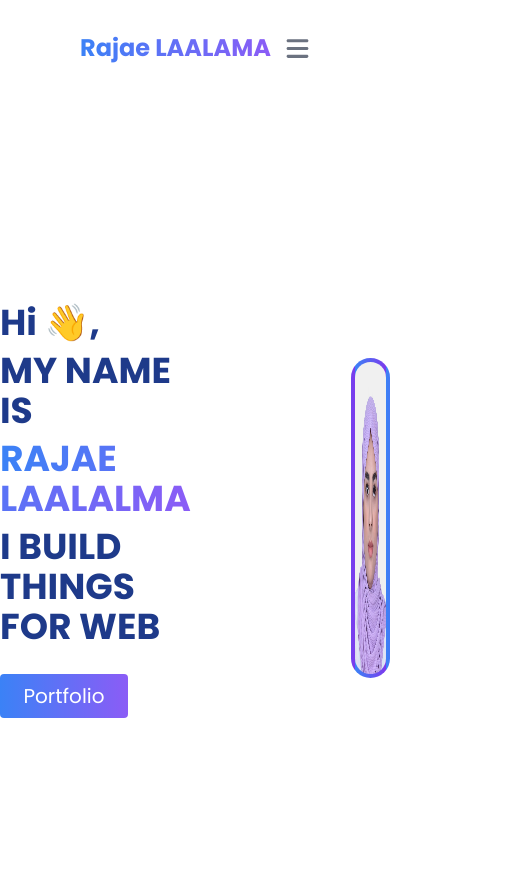
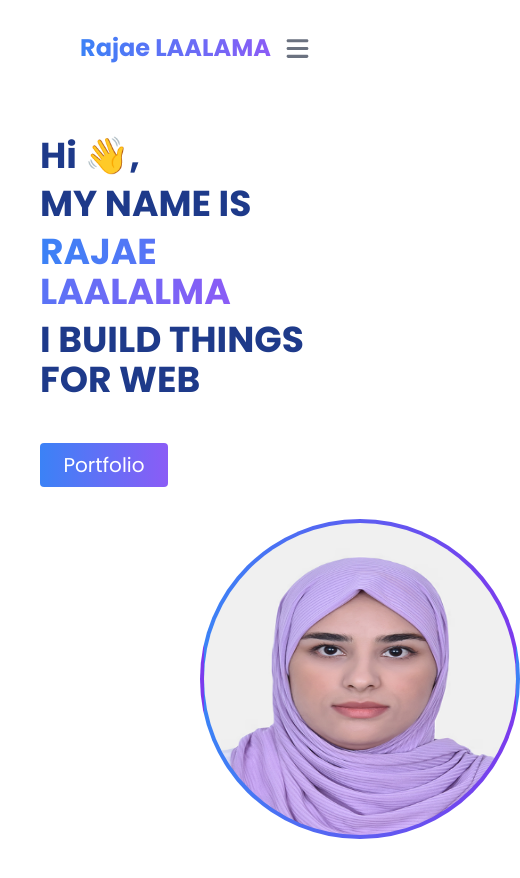
Before and after one commit to Rajae-Laalalma/Portfolio-2, a React (Create React App) app: page / in a window 390 px wide. Shown: the top 878 px of the page, 520 px wide, since content can reach past the window. Built offline with nearby package versions, Linux system fonts and the light colour scheme.

Commit message:
Update Home  project

```diff
--- a/src/components/Home.jsx
+++ b/src/components/Home.jsx
@@ -3,20 +3,20 @@ import profile from '../assets/profile.jpg'
 
 const Home = () => {
   return (
-    <div className='flex flex-row justify-center items-center  w-full h-screen  '>
-        <div className='  text-4xl font-title font-bold text-blue-900 pr-40'>
+    <div className='md:flex md:flex-row  justify-center items-center  w-full h-screen px-10 py-10 '>
+        <div className='  text-4xl font-title font-bold text-blue-900 md:pr-40'>
 
             <h1 className=''>Hi 👋,</h1>
 <h1 className='uppercase py-2'>My name is</h1>
 <span className='uppercase py-2 text-transparent bg-clip-text bg-gradient-to-r from-blue-500 to-violet-500'>Rajae Laalalma</span>
 <h1 className='uppercase py-2'>I build things for web</h1>
-<div className='py-4'>
+<div className='md:py-4 py-8 '>
    <button className='text-xl  text-white bg-gradient-to-r from-blue-500 to-violet-500 w-32  h-11 rounded font-normal transform transition-transform duration-300 hover:scale-125'>Portfolio</button>
 </div>
 
 </div>
 
-      <div className='w-80 h-80 rounded-full'><img src={profile} alt=""  className=' w-80 h-80  rounded-full border-4 border-transparent bg-clip-border bg-gradient-to-r from-blue-500 to-violet-600  '/></div>
+      <div className='w-80 h-80 rounded-full mx-40 md:mx-8  '><img src={profile} alt=""  className=' w-80 h-80  rounded-full border-4 border-transparent bg-clip-border bg-gradient-to-r from-blue-500 to-violet-600  '/></div>
     </div>
   )
 }
```
